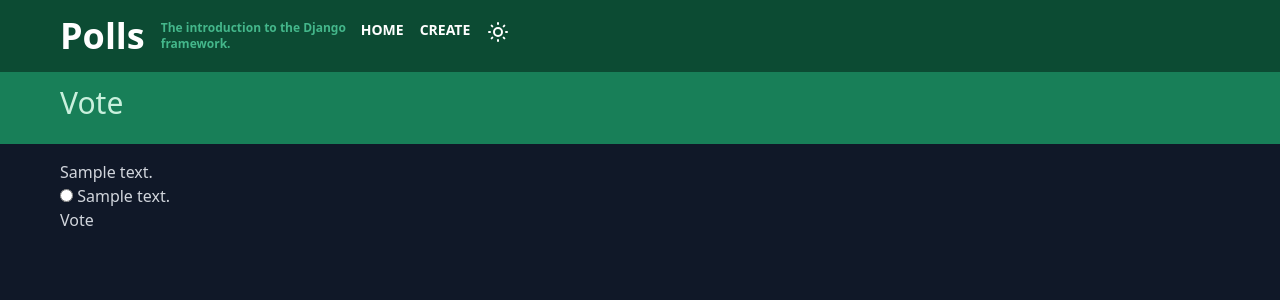
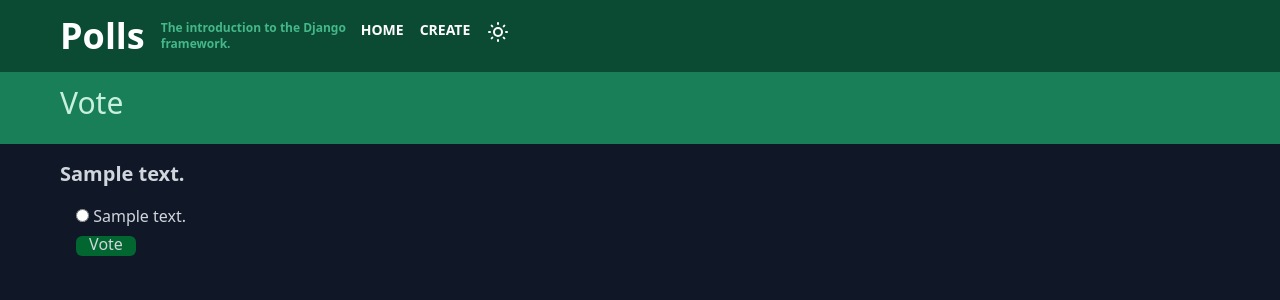
Before and after one commit to Huuuuuugo/learning_django, a Django app: page /polls/1/ in a window 1280 px wide. Shown: the top 300 px of the page. Run offline with Django 5.2, Linux system fonts and the light colour scheme; tables that the repository leaves empty hold one stand-in row (values such as "Sample post"); style sheets or scripts are compiled from the project's sources.

Commit message:
Improve styles for `details.html`, `index.html` and `default.html` - Stylize all elemnts on `details.html` - Add limit to the width of the main section on `default.html` - Fix font size on smaller screens and link colors on `index.html`

```diff
--- a/polls/templates/polls/default.html
+++ b/polls/templates/polls/default.html
@@ -13,7 +13,7 @@
             {% block header %}{% endblock header %}
         </header>
 
-        <div class="justify-center grid md:justify-start ml-15 mr-15">
+        <div class="justify-center grid md:justify-start ml-15 mr-15 lg:max-w-[60%]">
             {% block body %}{% endblock body %}
         </div>
     </body>
--- a/polls/templates/polls/details.html
+++ b/polls/templates/polls/details.html
@@ -8,16 +8,20 @@
     <form action="{% url "polls:vote" question.id %}" method="post">
         {% csrf_token %}
         <fieldset>
-            <legend><h1>{{question.question_text}}</h1></legend>
+            <legend><h1 class="text-xl font-bold mb-2">{{question.question_text}}</h1></legend>
 
-            {% if error_message %}<p><strong>{{error_message}}</strong></p>{% endif %}
+            {% if error_message %}<p class="bg-red-800 p-2 rounded-md">{{error_message}}</p>{% endif %}
 
-            {% for choice in question.choice_set.all %}
-                <input type="radio" name="choice" id="choice{{ forloop.counter }}" value="{{ choice.id }}">
-                <label for="choice{{ forloop.counter }}">{{ choice.choice_text }}</label><br>
-            {% endfor %}
+            <section id="choices" class="flex-row space-y-2 mt-2 lg:mx-4">
+                {% for choice in question.choice_set.all %}
+                    <div>
+                        <input type="radio" name="choice" id="choice{{ forloop.counter }}" value="{{ choice.id }}">
+                        <label for="choice{{ forloop.counter }}">{{ choice.choice_text }}</label>
+                    </div>
+                {% endfor %}
+                <button type="submit" class="bg-green-800 rounded-md h-5 w-15 pb-1 flex items-center justify-center">Vote</button>
+            </section>
 
         </fieldset>
-        <input type="submit" value="Vote">
     </form>
 {% endblock body %}
--- a/polls/templates/polls/index.html
+++ b/polls/templates/polls/index.html
@@ -10,9 +10,9 @@
     {% if question_list %}
     <div class="flex-row">
     <h1 class="font-bold text-3xl mb-2">Latest questions</h1>
-        <ul>
+        <ul class="space-y-2 lg:mx-4">
             {% for question in question_list %}
-                <li><a class="text-blue-300 underline visited:text-orange-400 md:text-lg sm:text-4xl" href="{% url 'polls:details' question.id %}">{{question.question_text}}</a></li>
+                <li><a class="text-blue-300 hover:text-blue-400 underline visited:text-orange-400 lg:text-lg hover:visited:text-orange-500" href="{% url 'polls:details' question.id %}">{{question.question_text}}</a></li>
             {% endfor %}
         </ul>
     </div>
```
